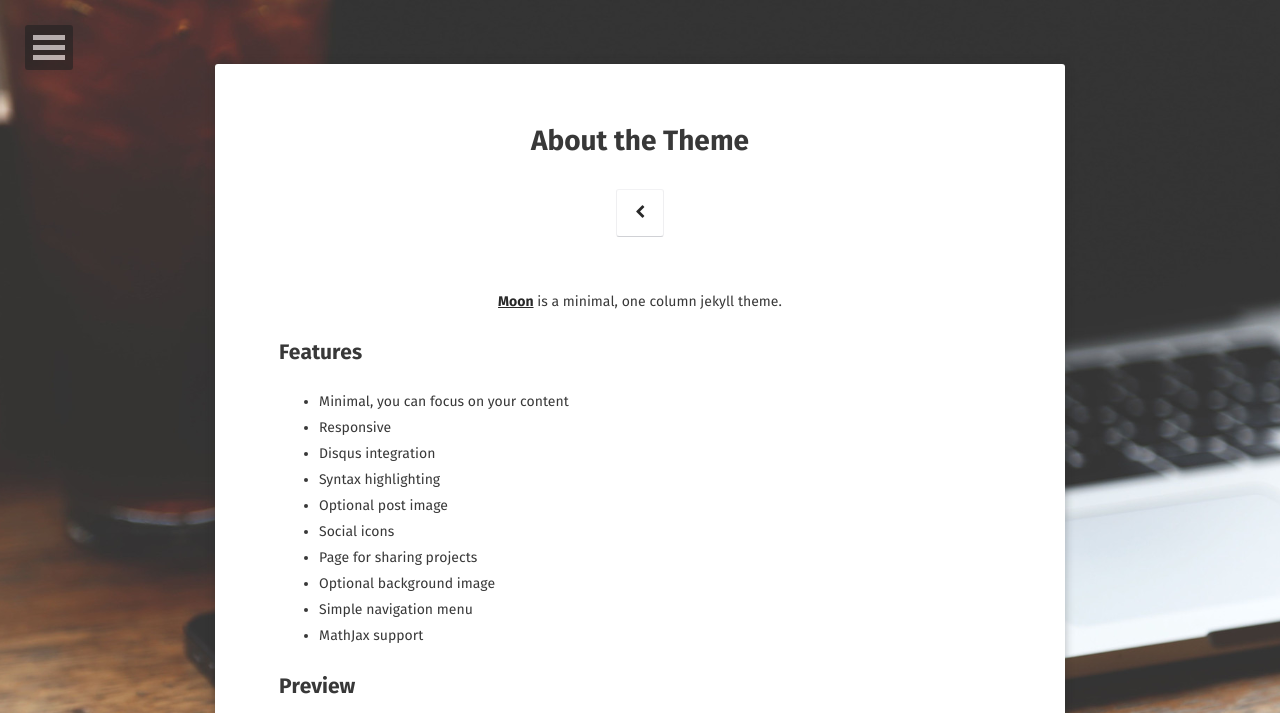
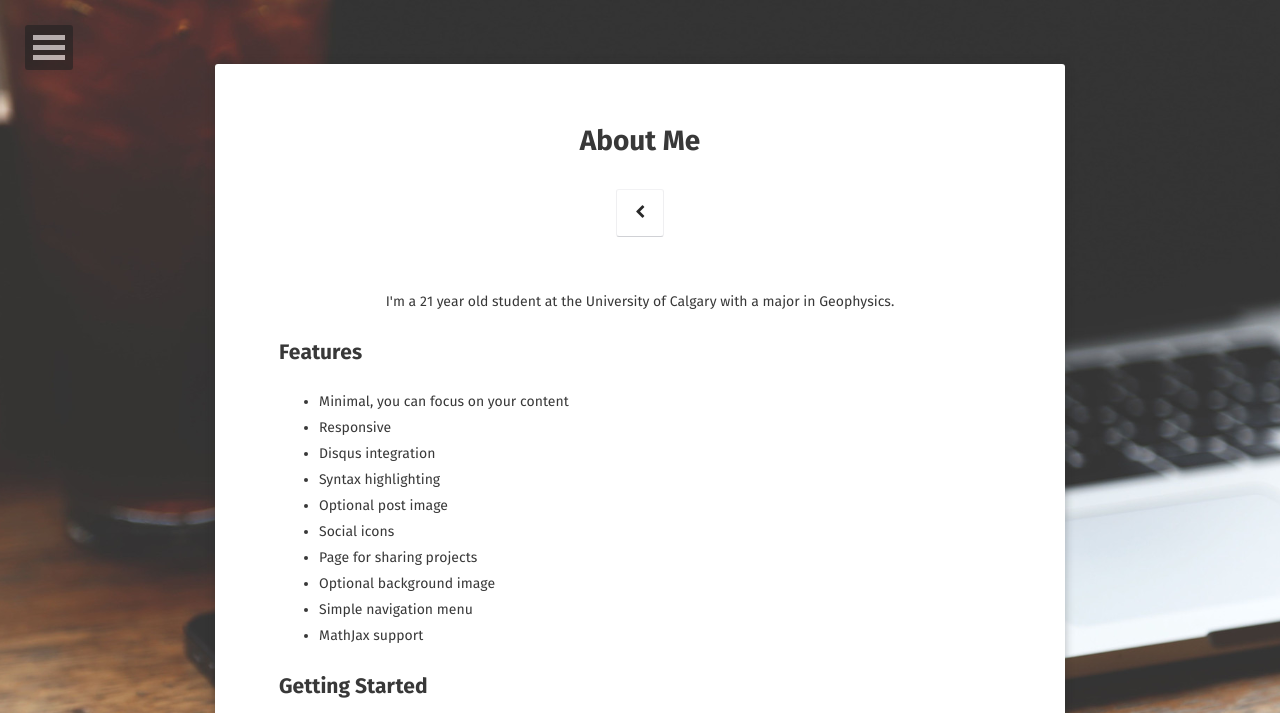
Before and after one commit to randyisthecoolest/randyisthecoolest.github.io, a Jekyll site: the page built from about/index.md, in a window 1280 px wide. Shown: the top 713 px of the page. Built offline with Jekyll 4.4.1, drawn with Linux system fonts in a browser that asks for light colours; some web fonts are replaced; some of the changed text lies outside the part shown; grey boxes are pictures that could not be loaded.

Commit message:
Update index.md
Brief update to about

```diff
--- a/about/index.md
+++ b/about/index.md
@@ -1,12 +1,12 @@
 ---
 layout: page
-title: About the Theme
+title: About Me
 tags: [about, Jekyll, theme, moon]
 date: 2016-03-21
 comments: false
 ---
 
-<center><a href="http://taylantatli.github.io/Moon"><b>Moon</b></a> is a minimal, one column jekyll theme.</center>
+<center>I'm a 21 year old student at the University of Calgary with a major in Geophysics.</center>
 
 ## Features
 * Minimal, you can focus on your content
@@ -20,18 +20,5 @@ comments: false
 * Simple navigation menu
 * MathJax support
 
-## Preview
-
-{% capture images %}
-    https://cloud.githubusercontent.com/assets/754514/14509720/61c61058-01d6-11e6-93ab-0918515ecd56.png
-    https://cloud.githubusercontent.com/assets/754514/14509716/61ac6c8e-01d6-11e6-879f-8308883de790.png
-{% endcapture %}
-{% include gallery images=images caption="Screenshots of Moon Theme" cols=2 %}
-
-See a [live version of Moon](http://taylantatli.github.io/Moon) hosted on GitHub.
 
 ## Getting Started
-
-To learn how to install and use this theme check out the [Setup Guide](http://taylantatli.me/Moon/moon-theme/) for more information.
-
-[Install Moon](https://github.com/TaylanTatli/Moon){: .btn}
```
